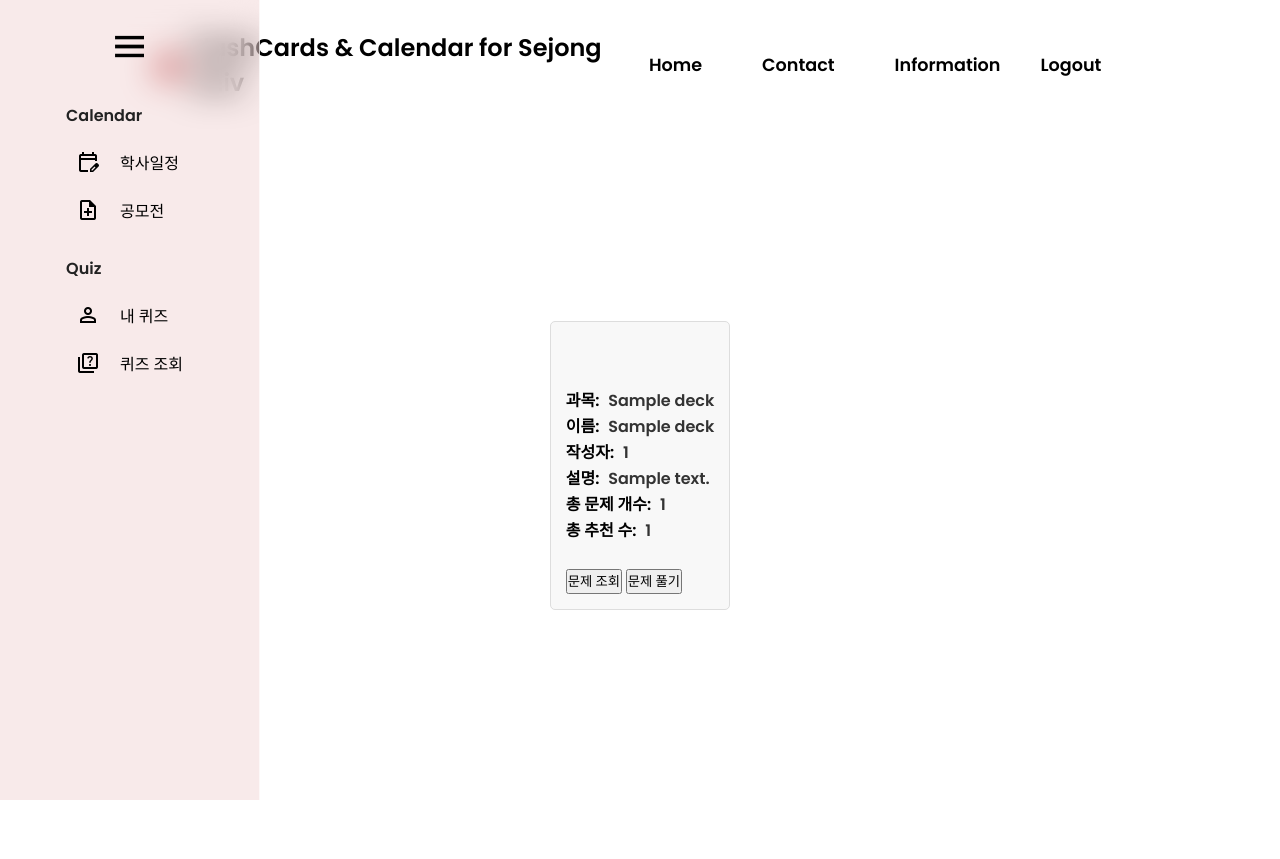
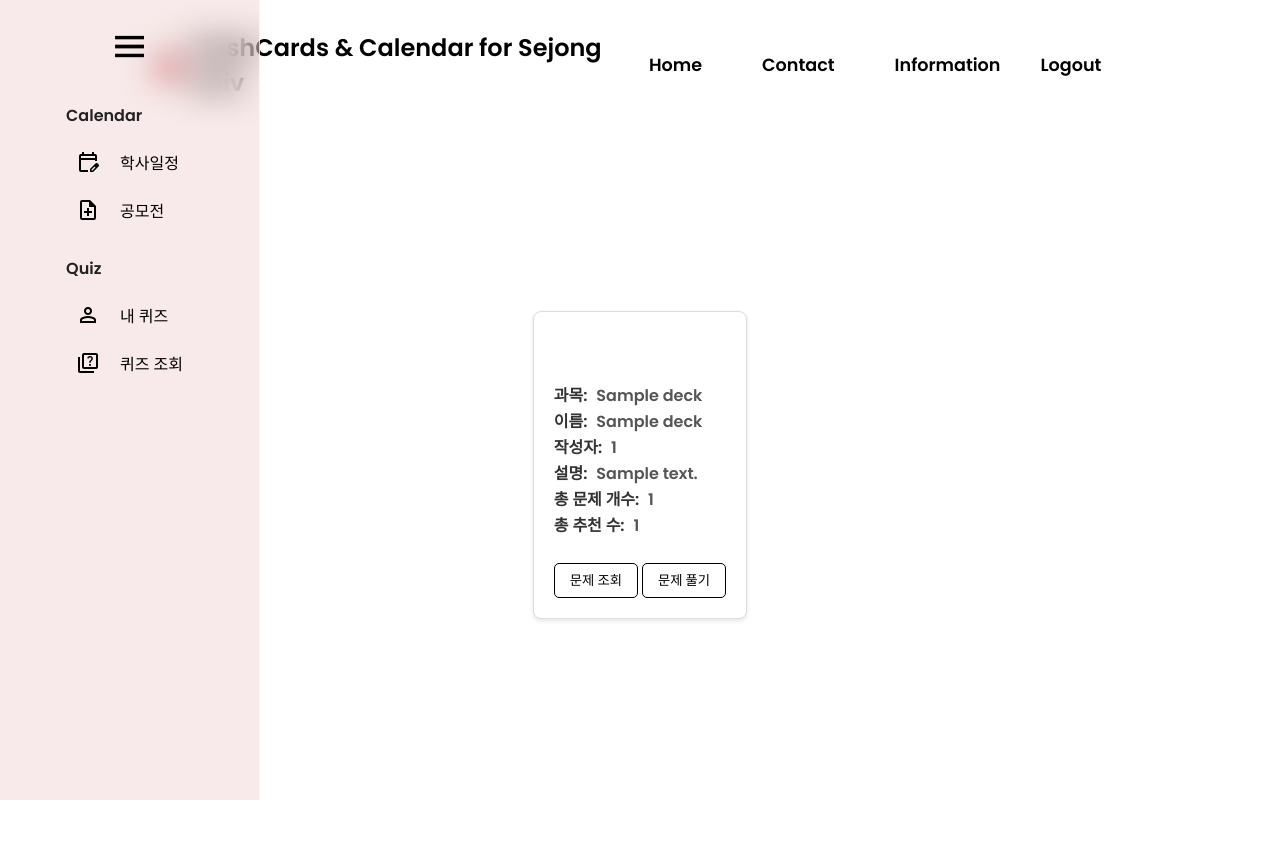
Before and after one commit to LeeDayday/sejong_flashcard, a Django app: page /home/quizzes/1/ in a window 1280 px wide. Shown: the top 859 px of the page. Run offline with Django 4.2, Linux system fonts and the light colour scheme; a user stored in the database is signed in; tables that the repository leaves empty hold one stand-in row (values such as "Sample post"); some libraries are stand-ins or nearby versions; some web fonts are replaced.

Commit message:
퀴즈바 길이 고정, 버튼 색상 추가, 기타 css 수정

```diff
--- a/static/css/quizz_detail.css
+++ b/static/css/quizz_detail.css
@@ -1,17 +1,46 @@
+/* quiz-info 스타일링 */
 .quiz-info {
-    background-color: #f8f8f8;
+    background-color: #fff;
     border: 1px solid #ddd;
+    border-radius: 8px;
+    box-shadow: 0 2px 4px rgba(0, 0, 0, 0.1);
+    padding: 20px;
+    margin: 20px;
+    max-width: 600px;
+}
+
+#quizButton,
+#attemptQuizButton,
+.btn-open-modal,
+.btn-delete-deck {
+    padding: 6px 15px;
+    border: 1px solid #000; /* 검은 테두리 추가 */
     border-radius: 5px;
-    padding: 15px;
-    margin: 20px;
-    max-width: 400px; /* 내용이 너무 길어질 경우 최대 너비 설정 */
+    cursor: pointer;
+    color: black;
+    background-color: transparent;
 }
+
+#quizButton:hover,
+#attemptQuizButton:hover,
+.btn-open-modal:hover,
+.btn-delete-deck:hover {
+    background-color: #e35f5f; /* 호버 시 더 진한 라벤더 색상으로 설정 */
+    color: #fff;
+}
+
+#attemptQuizButton:disabled {
+    background-color: #ddd; /* 비활성화된 버튼 색상 */
+    color: #666; /* 비활성화된 텍스트 색상 */
+}
+
 
 .label {
     font-weight: bold;
     margin-right: 5px;
+    color: #333;
 }
 
 .info {
-    color: #333;
+    color: #555;
 }
```
Also changed, not shown: static/css/quizzes.css (+50 -3 lines), static/style.css (+0 -13 lines).
